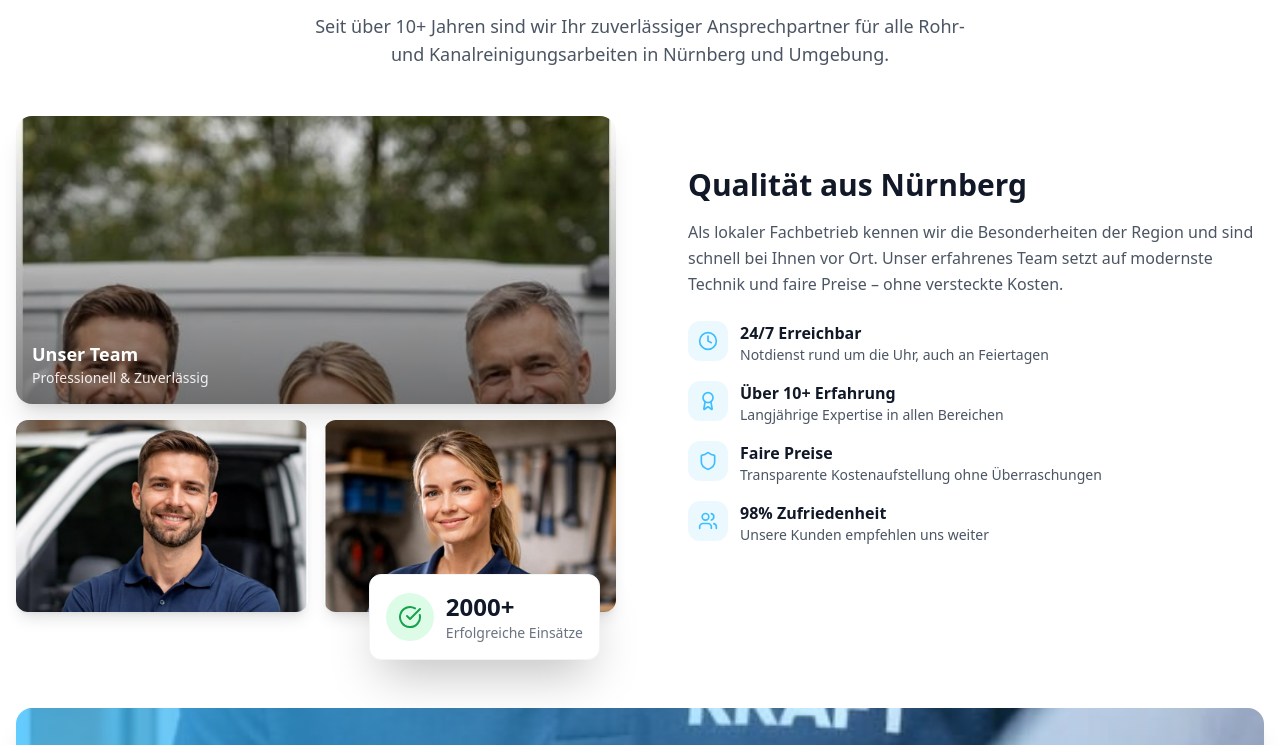
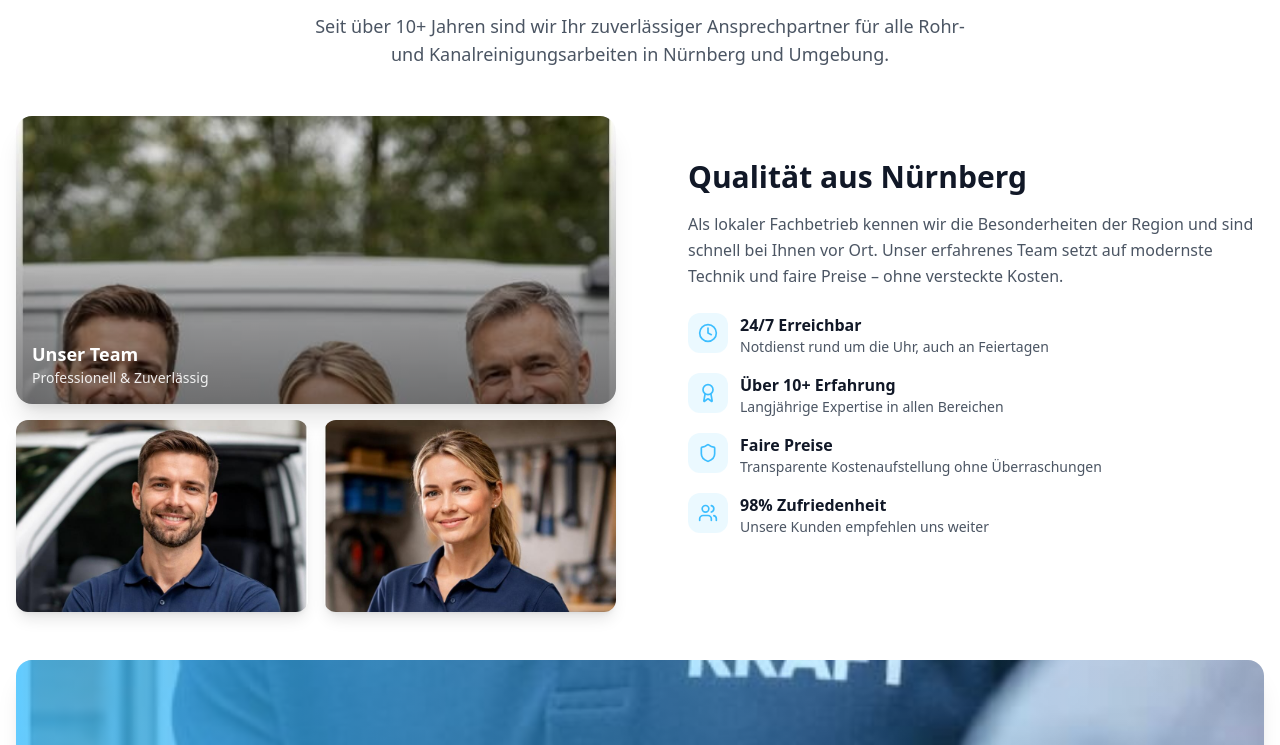
Before and after one commit to Exxd00/Rohrreinigun, a Next.js app: page / in a window 1280 px wide. Shown: the part 4398-5143 px from the top of the page. Built offline with nearby package versions, Linux system fonts and the light colour scheme.

Commit message:
Remove floating stats card from AboutUs section
- Removed floating stats card that was covering team images
- Statistics are already displayed in TrustSection
- Cleaned up unnecessary padding and imports

Co-Authored-By: Same <noreply@same.new>

```diff
--- a/src/components/home/AboutUs.tsx
+++ b/src/components/home/AboutUs.tsx
@@ -1,11 +1,11 @@
 "use client";
 
-import { CheckCircle, Users, Clock, Award, Shield } from "lucide-react";
+import { Users, Clock, Award, Shield } from "lucide-react";
 import { company, teamMembers, teamImages } from "@/data/company";
 
 export default function AboutUs() {
   return (
-    <section className="py-16 md:py-24 pb-24 md:pb-32 bg-white dark:bg-gray-900">
+    <section className="py-16 md:py-24 bg-white dark:bg-gray-900">
       <div className="container mx-auto px-4">
         {/* Section Header */}
         <div className="text-center mb-12">
@@ -22,9 +22,9 @@ export default function AboutUs() {
         </div>
 
         {/* Main Content Grid */}
-        <div className="grid lg:grid-cols-2 gap-8 lg:gap-12 items-center mb-20">
+        <div className="grid lg:grid-cols-2 gap-8 lg:gap-12 items-center mb-12">
           {/* Left - Image Grid */}
-          <div className="relative pb-4">
+          <div className="relative">
             <div className="grid grid-cols-2 gap-3 md:gap-4">
               {/* Main large image */}
               <div className="col-span-2 relative rounded-2xl overflow-hidden shadow-xl">
@@ -56,18 +56,7 @@ export default function AboutUs() {
               ))}
             </div>
 
-            {/* Floating stats card */}
-            <div className="absolute -bottom-8 right-2 md:right-4 bg-white dark:bg-gray-800 rounded-xl shadow-2xl p-4 border border-gray-100 dark:border-gray-700 z-10">
-              <div className="flex items-center gap-3">
-                <div className="w-12 h-12 rounded-full bg-green-100 dark:bg-green-900/30 flex items-center justify-center">
-                  <CheckCircle className="w-6 h-6 text-green-600 dark:text-green-400" />
-                </div>
-                <div>
-                  <p className="text-2xl font-bold text-gray-900 dark:text-white">{company.stats.projectsCompleted}</p>
-                  <p className="text-sm text-gray-500 dark:text-gray-400">Erfolgreiche Einsätze</p>
-                </div>
-              </div>
-            </div>
+
           </div>
 
           {/* Right - Content */}
```
